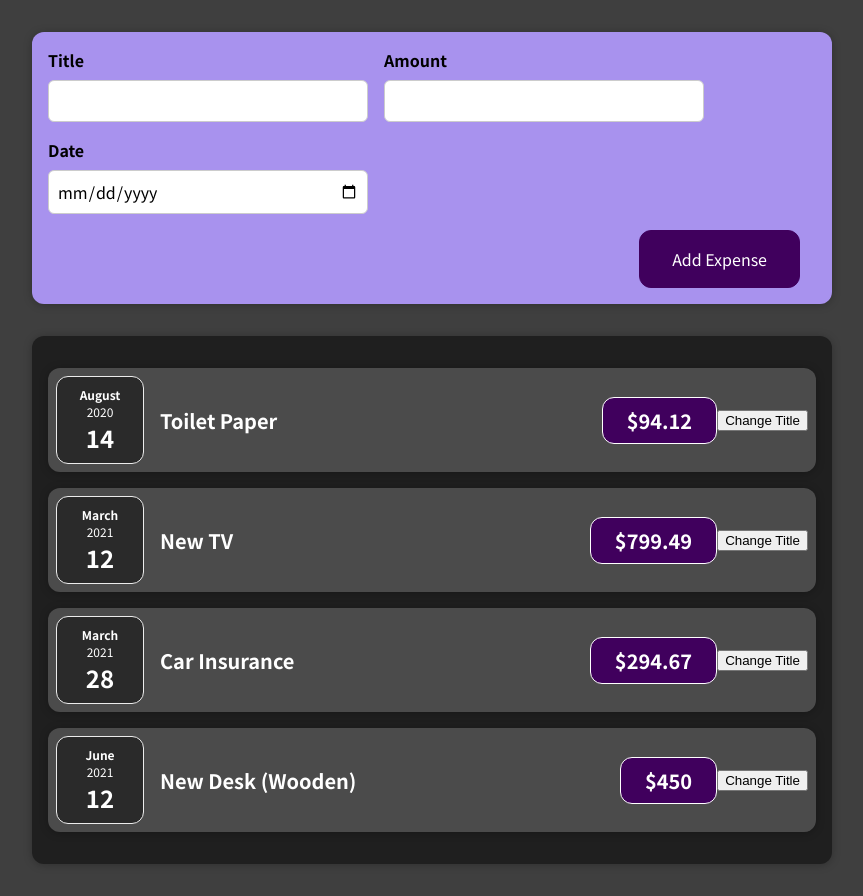
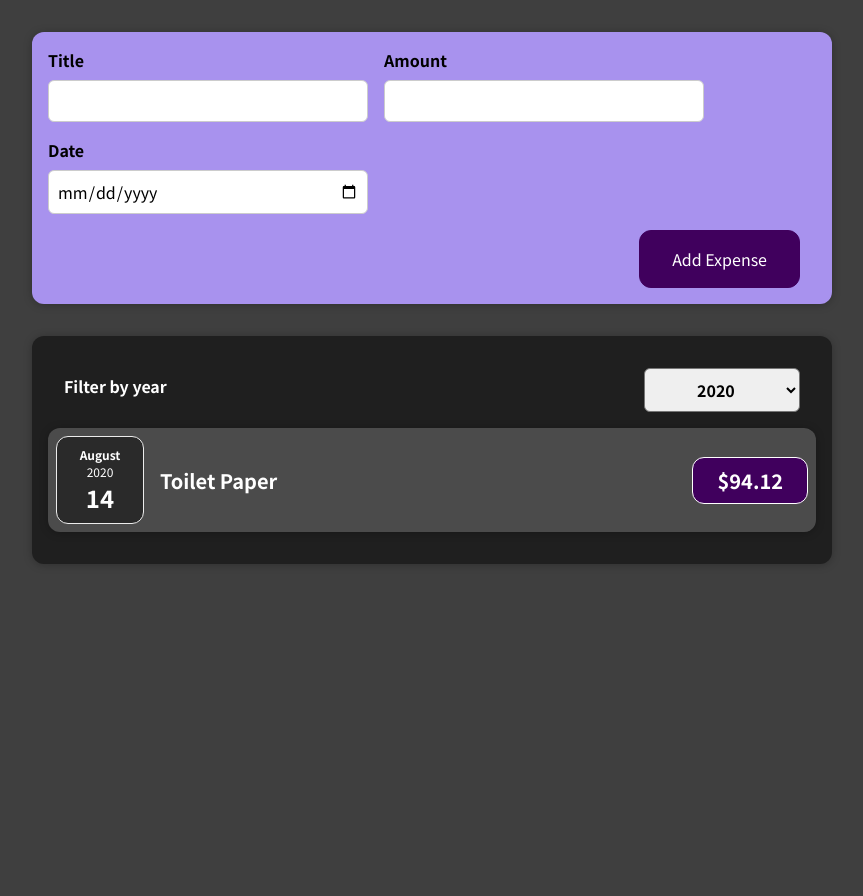
Before and after one commit to yakuznecov/react-test, a React (Create React App) app: page / in a window 1280 px wide. Shown: the whole page, without its empty margins (208-1071 px from the left). After the commit the page ends 800 px from the top, so only its background shows below. Built offline with nearby package versions, Linux system fonts and the light colour scheme.

Commit message:
fix expenses

```diff
--- a/src/App.js
+++ b/src/App.js
@@ -1,8 +1,8 @@
+import { useState } from 'react';
 import Expenses from './components/Expenses/Expenses';
 import NewExpense from './components/NewExpense/NewExpense';
 
-function App() {
-	const expenses = [
+const DUMMY_EXPENSES = [
 	{
 		id: 'e1',
 		title: 'Toilet Paper',
@@ -24,8 +24,13 @@ function App() {
 	},
 ];
 
+function App() {
+	const [expenses, setExpenses] = useState(DUMMY_EXPENSES);
+
 	const addExpenseHandler = expense => {
-		console.log(expense);
+		setExpenses(prevExpenses => {
+			return [expense, ...prevExpenses];
+		});
 	}
 
 	return (
--- a/src/components/Expenses/ExpenseItem.jsx
+++ b/src/components/Expenses/ExpenseItem.jsx
@@ -1,4 +1,3 @@
-import { useState } from 'react';
 import ExpenseDate from './ExpenseDate';
 import Card from '../UI/Card';
 import './ExpenseItem.css';
@@ -11,7 +10,6 @@ function ExpenseItem(props) {
 				<h2>{props.title}</h2>
 				<div className='expense-item__price'>${props.amount}</div>
 			</div>
-			<button>Change Title</button>
 		</Card>
 	);
 }
--- a/src/components/Expenses/Expenses.jsx
+++ b/src/components/Expenses/Expenses.jsx
@@ -1,15 +1,29 @@
+import { useState } from 'react';
 import ExpenseItem from './ExpenseItem';
+import ExpensesFilter from './ExpensesFilter';
 import Card from '../UI/Card';
 import './Expenses.css';
 
 function Expenses(props) {
+	const [filteredYear, setFilteredYear] = useState('2020');
+
+	const filterChangeHandler = (selectedYear) => {
+		setFilteredYear(selectedYear);
+	};
+
+	const filteredExpenses = props.items.filter((expense) => {
+		return expense.date.getFullYear().toString() === filteredYear;
+	});
+
 	return (
-		<Card className='expenses'>
-			<ExpenseItem title={props.items[0].title} amount={props.items[0].amount} date={props.items[0].date} />
-			<ExpenseItem title={props.items[1].title} amount={props.items[1].amount} date={props.items[1].date} />
-			<ExpenseItem title={props.items[2].title} amount={props.items[2].amount} date={props.items[2].date} />
-			<ExpenseItem title={props.items[3].title} amount={props.items[3].amount} date={props.items[3].date} />
-		</Card>
+		<div>
+			<Card className='expenses'>
+				<ExpensesFilter selected={filteredYear} onChangeFilter={filterChangeHandler} />
+				{filteredExpenses.map((expense) => (
+					<ExpenseItem key={expense.id} title={expense.title} amount={expense.amount} date={expense.date} />
+				))}
+			</Card>
+		</div>
 	);
 }
 
--- /dev/null
+++ b/src/components/Expenses/ExpensesFilter.css
@@ -0,0 +1,24 @@
+.expenses-filter {
+	color: white;
+	padding: 0 1rem;
+}
+
+.expenses-filter__control {
+	display: flex;
+	width: 100%;
+	align-items: center;
+	justify-content: space-between;
+	margin: 1rem 0;
+}
+
+.expenses-filter label {
+	font-weight: bold;
+	margin-bottom: 0.5rem;
+}
+
+.expenses-filter select {
+	font: inherit;
+	padding: 0.5rem 3rem;
+	font-weight: bold;
+	border-radius: 6px;
+}
--- /dev/null
+++ b/src/components/Expenses/ExpensesFilter.jsx
@@ -0,0 +1,23 @@
+import './ExpensesFilter.css';
+
+const ExpensesFilter = (props) => {
+	const dropdownChangeHandler = (event) => {
+		props.onChangeFilter(event.target.value);
+	};
+
+	return (
+		<div className='expenses-filter'>
+			<div className='expenses-filter__control'>
+				<label>Filter by year</label>
+				<select value={props.selected} onChange={dropdownChangeHandler}>
+					<option value='2022'>2022</option>
+					<option value='2021'>2021</option>
+					<option value='2020'>2020</option>
+					<option value='2019'>2019</option>
+				</select>
+			</div>
+		</div>
+	);
+};
+
+export default ExpensesFilter;
```
Also changed, not shown: 1 other file (tests, documents, lock files or other folders). Lines whose indentation alone changed are shown as unchanged.
